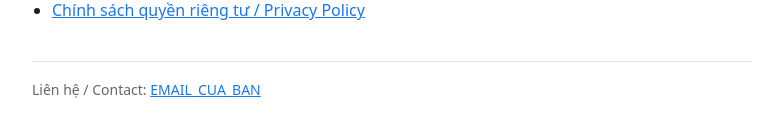
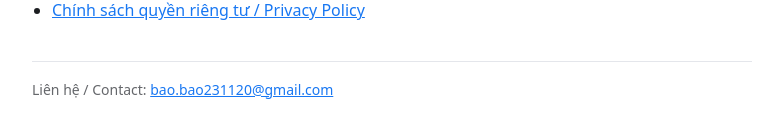
Before and after one commit to tenten3x/dangbai-tool-site, a plain HTML site: page index.html in a window 1280 px wide. Shown: the part 597-734 px from the top of the page, without its empty margins (248-1027 px from the left). Drawn offline with Linux system fonts and the light colour scheme.

Commit message:
Điền địa chỉ liên hệ vào các trang
Co-Authored-By: Claude Opus 5 <noreply@anthropic.com>

```diff
--- a/index.html
+++ b/index.html
@@ -43,7 +43,7 @@
   </ul>
 
   <footer>
-    Liên hệ / Contact: <a href="mailto:EMAIL_CUA_BAN">EMAIL_CUA_BAN</a>
+    Liên hệ / Contact: <a href="mailto:bao.bao231120@gmail.com">bao.bao231120@gmail.com</a>
   </footer>
 </body>
 </html>
```
Also changed, not shown: privacy.html (+1 -1 lines), terms.html (+1 -1 lines).
